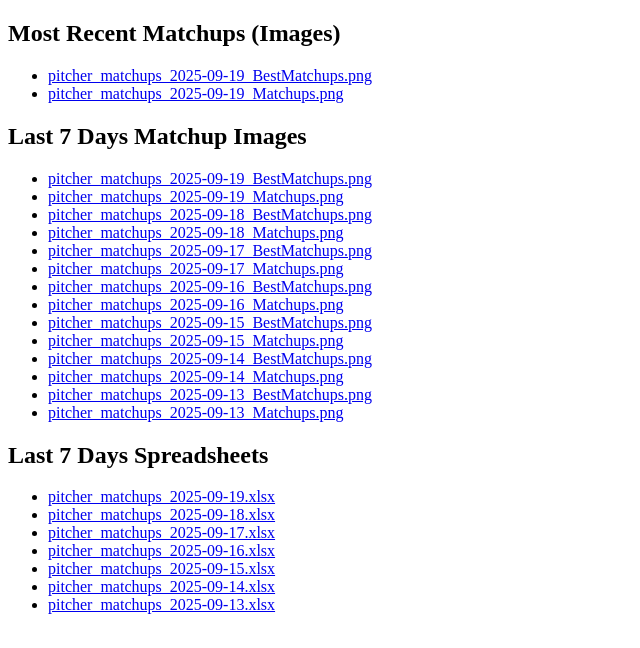
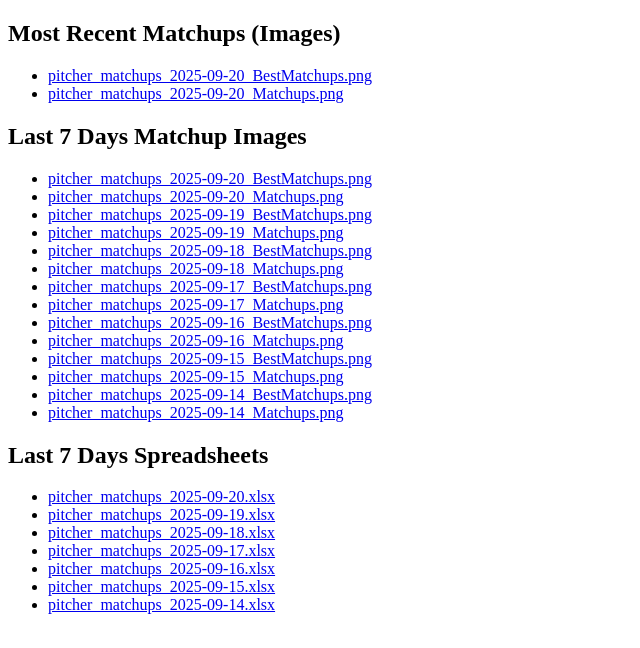
Before and after one commit to jrdogan/mlb-tools, a plain HTML site: page index.html in a window 1280 px wide. Shown: the whole page, without its empty margins (0-640 px from the left). Drawn offline with Linux system fonts and the light colour scheme.

Commit message:
Update index.html

```diff
--- a/index.html
+++ b/index.html
@@ -1,8 +1,10 @@
 <!DOCTYPE html><html><head><meta charset='utf-8'><title>MLB Matchups Index</title></head><body><h2>Most Recent Matchups (Images)</h2><ul>
-<li><a href="https://jrdogan.github.io/mlb-tools/pitcher_matchups_2025-09-19_BestMatchups.png">pitcher_matchups_2025-09-19_BestMatchups.png</a></li>
-<li><a href="https://jrdogan.github.io/mlb-tools/pitcher_matchups_2025-09-19_Matchups.png">pitcher_matchups_2025-09-19_Matchups.png</a></li>
+<li><a href="https://jrdogan.github.io/mlb-tools/pitcher_matchups_2025-09-20_BestMatchups.png">pitcher_matchups_2025-09-20_BestMatchups.png</a></li>
+<li><a href="https://jrdogan.github.io/mlb-tools/pitcher_matchups_2025-09-20_Matchups.png">pitcher_matchups_2025-09-20_Matchups.png</a></li>
 </ul>
 <h2>Last 7 Days Matchup Images</h2><ul>
+<li><a href="https://jrdogan.github.io/mlb-tools/pitcher_matchups_2025-09-20_BestMatchups.png">pitcher_matchups_2025-09-20_BestMatchups.png</a></li>
+<li><a href="https://jrdogan.github.io/mlb-tools/pitcher_matchups_2025-09-20_Matchups.png">pitcher_matchups_2025-09-20_Matchups.png</a></li>
 <li><a href="https://jrdogan.github.io/mlb-tools/pitcher_matchups_2025-09-19_BestMatchups.png">pitcher_matchups_2025-09-19_BestMatchups.png</a></li>
 <li><a href="https://jrdogan.github.io/mlb-tools/pitcher_matchups_2025-09-19_Matchups.png">pitcher_matchups_2025-09-19_Matchups.png</a></li>
 <li><a href="https://jrdogan.github.io/mlb-tools/pitcher_matchups_2025-09-18_BestMatchups.png">pitcher_matchups_2025-09-18_BestMatchups.png</a></li>
@@ -15,15 +17,13 @@
 <li><a href="https://jrdogan.github.io/mlb-tools/pitcher_matchups_2025-09-15_Matchups.png">pitcher_matchups_2025-09-15_Matchups.png</a></li>
 <li><a href="https://jrdogan.github.io/mlb-tools/pitcher_matchups_2025-09-14_BestMatchups.png">pitcher_matchups_2025-09-14_BestMatchups.png</a></li>
 <li><a href="https://jrdogan.github.io/mlb-tools/pitcher_matchups_2025-09-14_Matchups.png">pitcher_matchups_2025-09-14_Matchups.png</a></li>
-<li><a href="https://jrdogan.github.io/mlb-tools/pitcher_matchups_2025-09-13_BestMatchups.png">pitcher_matchups_2025-09-13_BestMatchups.png</a></li>
-<li><a href="https://jrdogan.github.io/mlb-tools/pitcher_matchups_2025-09-13_Matchups.png">pitcher_matchups_2025-09-13_Matchups.png</a></li>
 </ul>
 <h2>Last 7 Days Spreadsheets</h2><ul>
+<li><a href="https://jrdogan.github.io/mlb-tools/pitcher_matchups_2025-09-20.xlsx">pitcher_matchups_2025-09-20.xlsx</a></li>
 <li><a href="https://jrdogan.github.io/mlb-tools/pitcher_matchups_2025-09-19.xlsx">pitcher_matchups_2025-09-19.xlsx</a></li>
 <li><a href="https://jrdogan.github.io/mlb-tools/pitcher_matchups_2025-09-18.xlsx">pitcher_matchups_2025-09-18.xlsx</a></li>
 <li><a href="https://jrdogan.github.io/mlb-tools/pitcher_matchups_2025-09-17.xlsx">pitcher_matchups_2025-09-17.xlsx</a></li>
 <li><a href="https://jrdogan.github.io/mlb-tools/pitcher_matchups_2025-09-16.xlsx">pitcher_matchups_2025-09-16.xlsx</a></li>
 <li><a href="https://jrdogan.github.io/mlb-tools/pitcher_matchups_2025-09-15.xlsx">pitcher_matchups_2025-09-15.xlsx</a></li>
 <li><a href="https://jrdogan.github.io/mlb-tools/pitcher_matchups_2025-09-14.xlsx">pitcher_matchups_2025-09-14.xlsx</a></li>
-<li><a href="https://jrdogan.github.io/mlb-tools/pitcher_matchups_2025-09-13.xlsx">pitcher_matchups_2025-09-13.xlsx</a></li>
 </ul></body></html>
```
